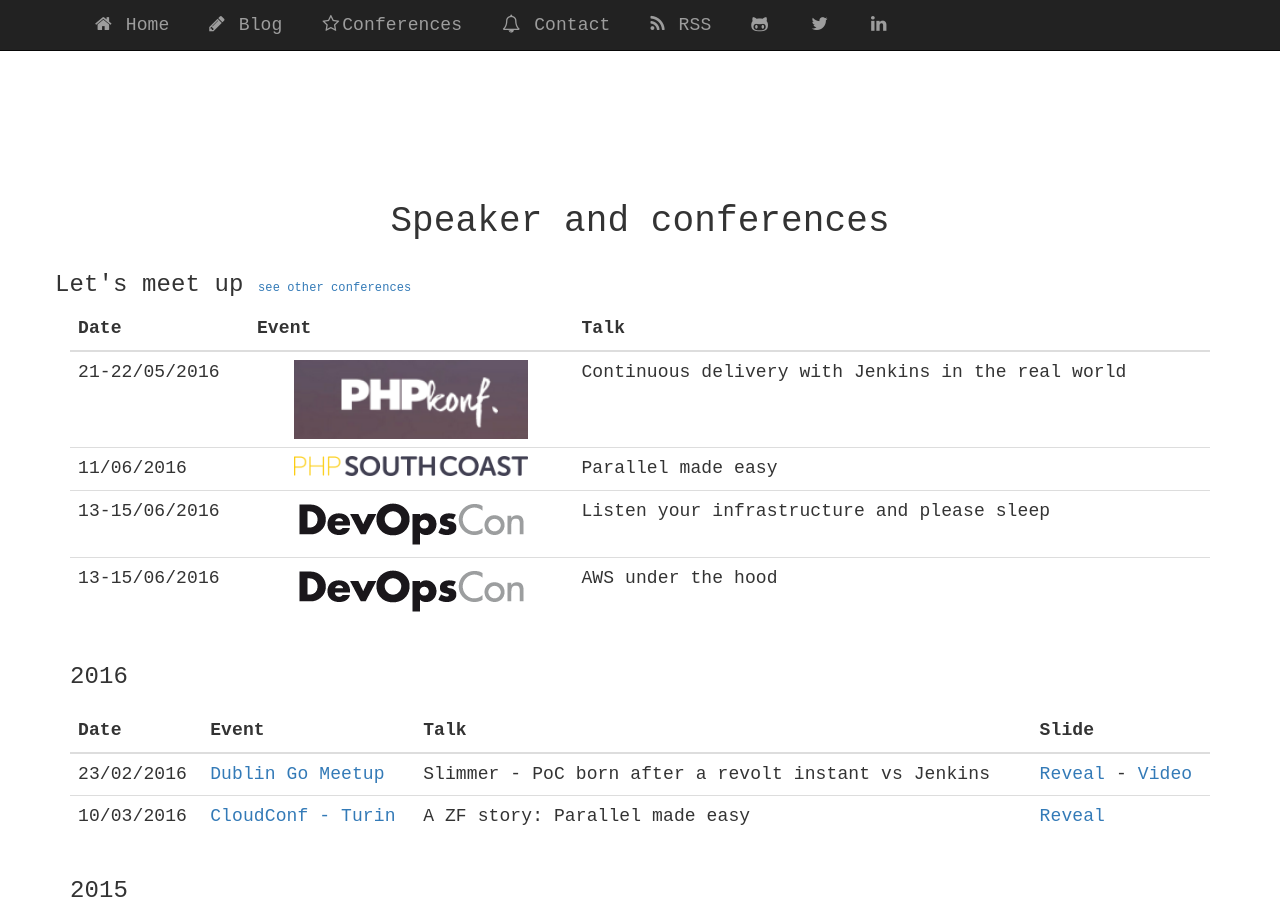
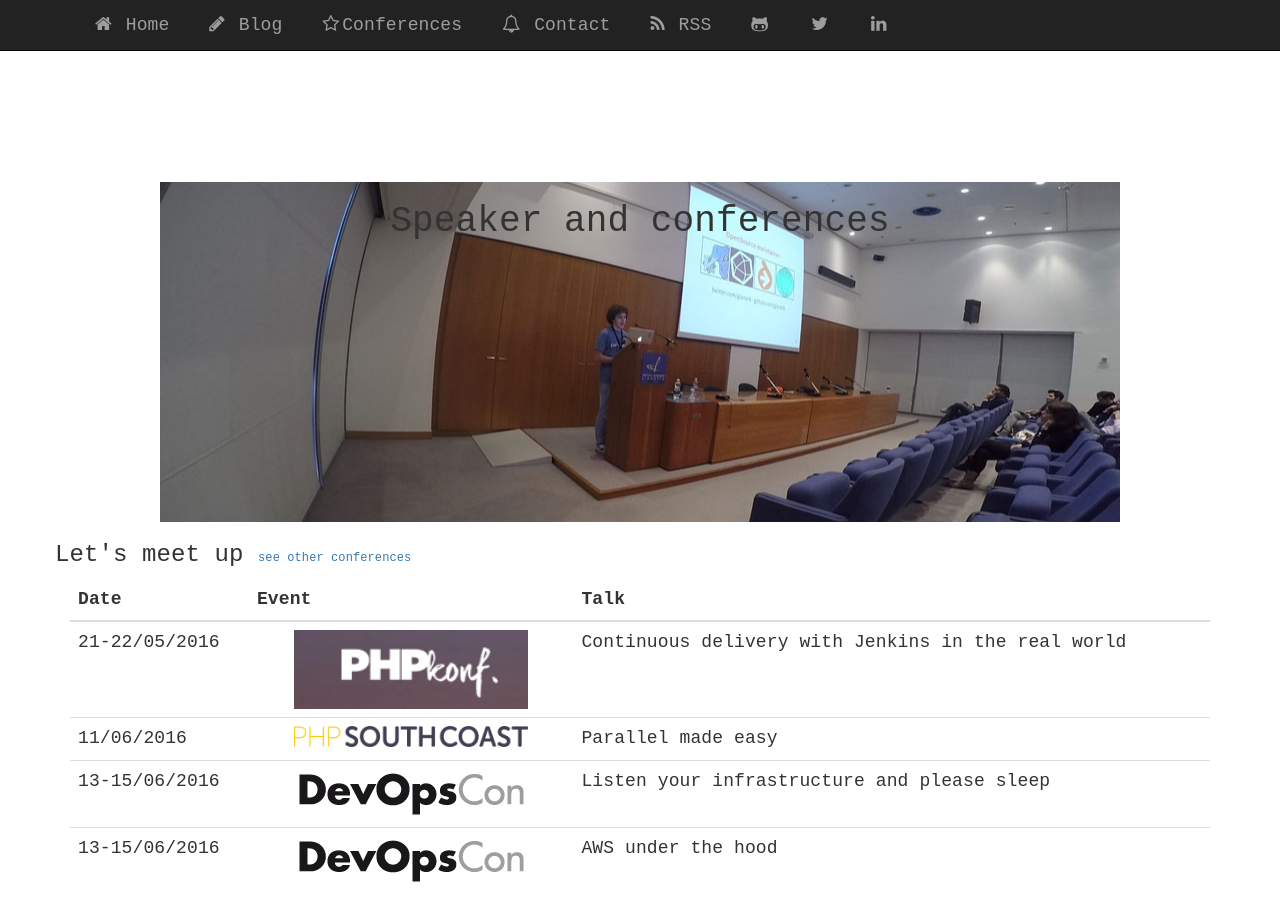
Before and after one commit to gianarb/gianarb.github.com, a Jekyll site: the page built from conferences.html, in a window 1280 px wide and 900 px high. Built offline with Jekyll 4.4.1, drawn with Linux system fonts in a browser that asks for light colours; nearby versions of some CDN libraries.

Commit message:
Add conference background

```diff
--- a/conferences.html
+++ b/conferences.html
@@ -6,7 +6,10 @@ summary: I am a spaker, talk about my experiences is the best way to grow.
 tags: Technology Evangelism, speaker, conference
 ---
 <div id="slogan" class="row">
-  <div class="col-md-12">
+  <div style="-webkit-background-size: cover;
+  -moz-background-size: cover;
+  -o-background-size: cover;
+  background-size: cover;min-height:340px;background: url(/img/cloudconf_me.jpg) no-repeat center;" class="col-md-12">
     <div class="text-center">
         <h1>Speaker and conferences</h1>
     </div>
```
Also changed, not shown: img/cloudconf_me.jpg (added).
